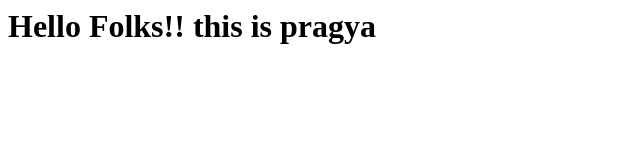
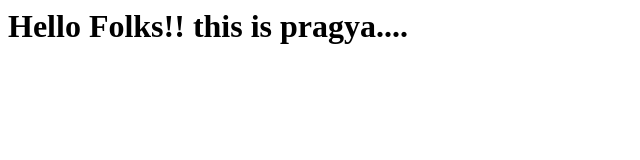
Before and after one commit to pragyaagnihh/portfolio, a plain HTML site: page index.html in a window 1280 px wide. Shown: the full height of the page, 0-640 px from the left. Drawn offline with Linux system fonts and the light colour scheme.

Commit message:
Update index.html

```diff
--- a/index.html
+++ b/index.html
@@ -3,6 +3,6 @@
 <title></title>
 </head>
 <body>
-<h1>Hello Folks!! this is pragya</h1>
+<h1>Hello Folks!! this is pragya....</h1>
 </body>
 </html>
```
